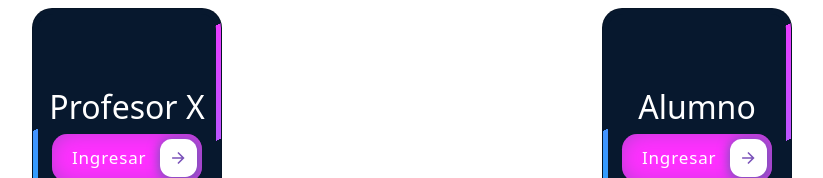
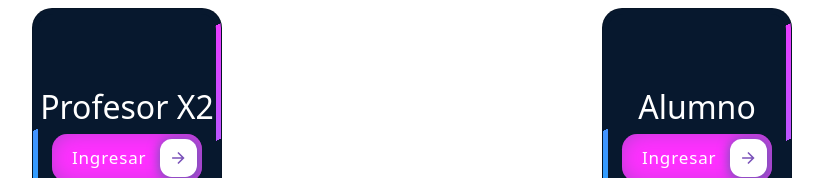
Before and after one commit to miguelito5625/Angular-pagina-colegio-ess, an Angular app: page /principal/seleccionprofeoalumno in a window 1280 px wide. Shown: the top 178 px of the page, without its empty margins (228-1051 px from the left). Built offline with nearby package versions, Linux system fonts and the light colour scheme.

Commit message:
prueba subida a firebase con github actios, se puedo profesor X

```diff
--- a/src/app/modulos/principal/seleccion-profesor-alumno/seleccion-profesor-alumno.component.html
+++ b/src/app/modulos/principal/seleccion-profesor-alumno/seleccion-profesor-alumno.component.html
@@ -4,7 +4,7 @@
     <div class="col-12 col-sm-12 col-md-6 col-lg-6 col-xl-6">
 
         <div class="card animate__animated {{animacionEntrada1}}" #opcionProfesor>
-            <h2>Profesor X</h2>
+            <h2>Profesor X2</h2>
 
             <button class="cssbuttons-io-button" (click)="navegarSiguiente('profesor')"> Ingresar
                 <div class="icon">
```
